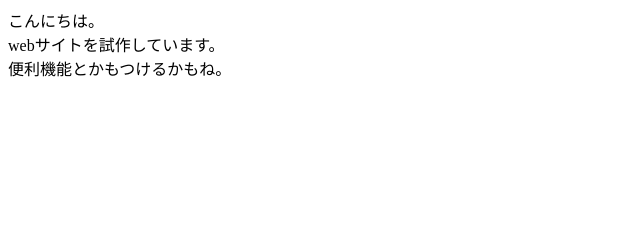
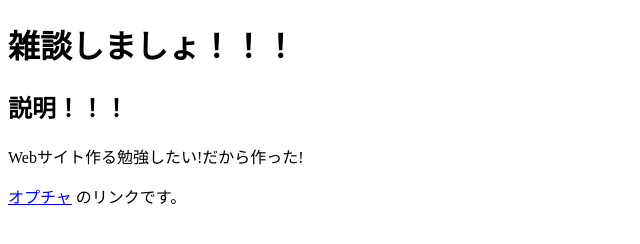
Before and after one commit to zatudansimasyo/zatudansimasyo.github.io, a plain HTML site: page index.html in a window 1280 px wide. Shown: the whole page, without its empty margins (0-640 px from the left). Drawn offline with Linux system fonts and the light colour scheme.

Commit message:
Update index.html

```diff
--- a/index.html
+++ b/index.html
@@ -1,6 +1,10 @@
 <!DOCTYPE html>
 <div id="test">
-    こんにちは。<br>
-    webサイトを試作しています。<br>
-    便利機能とかもつけるかもね。
+    <h1>雑談しましょ！！！</h1>
 </div>
+<div id="bio">
+    <h2>説明！！！</h2>
+    <p>Webサイト作る勉強したい!だから作った!</p>
+    <a href="https://line.me/ti/g2/FtynMjcZDkOfmzc260OvwGiZCGGTlR9GVe0VLw?utm_source=invitation&utm_medium=link_copy&utm_campaign=default">オプチャ</a>
+    のリンクです。</p>
+</div>
```
